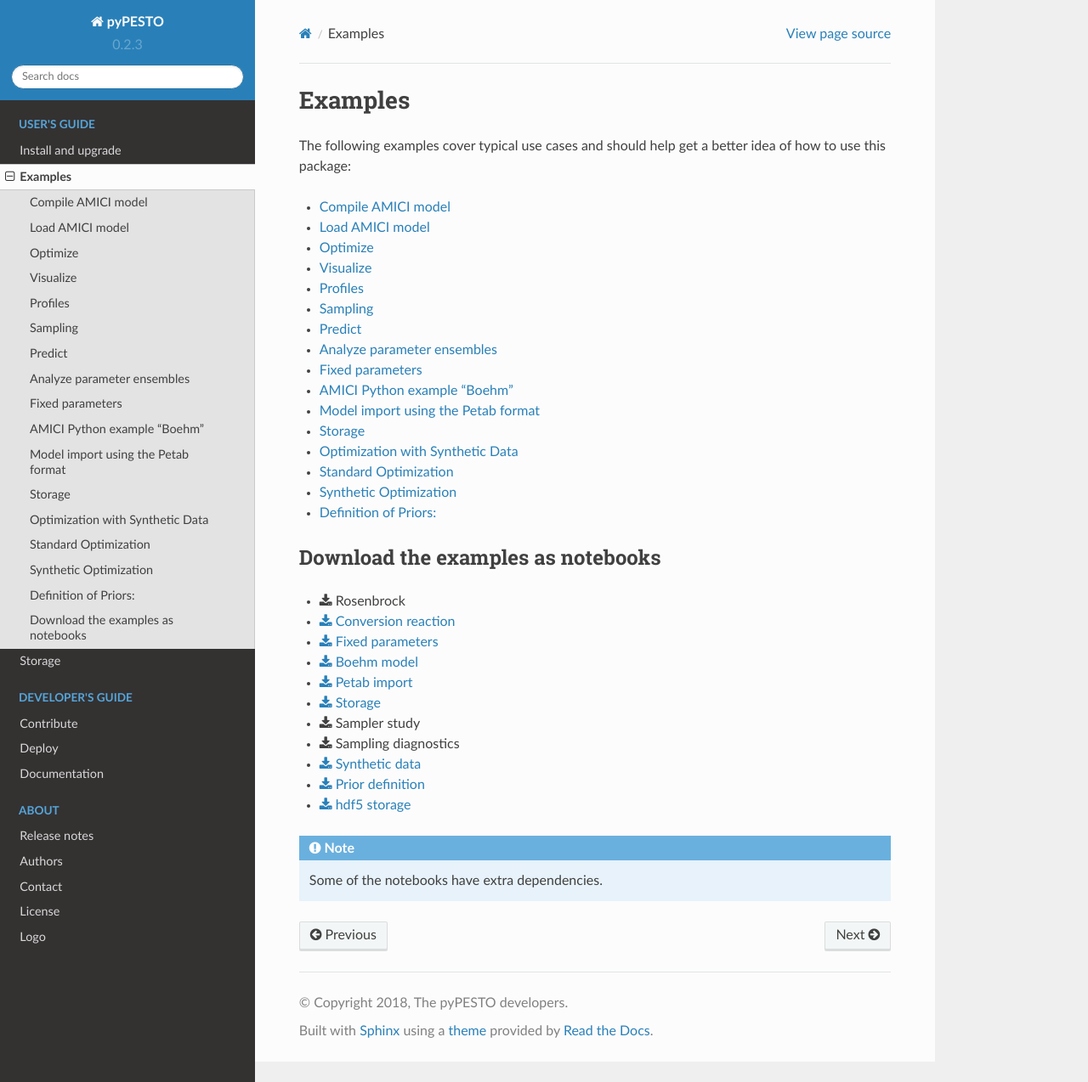
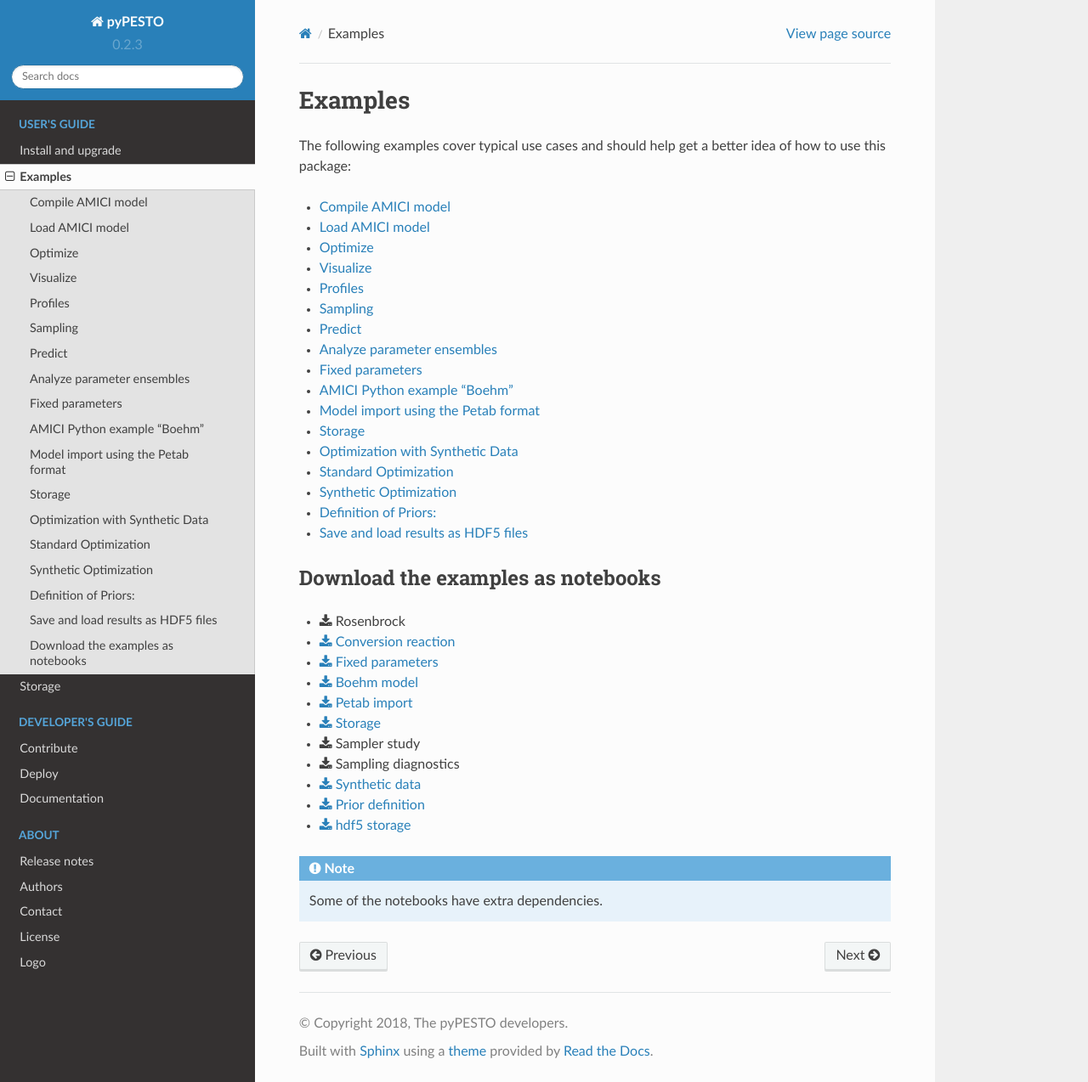
Before and after one commit to ICB-DCM/pyPESTO, a Sphinx documentation site: the page built from doc/example.rst, in a window 1280 px wide and 1274 px high. Shown: the whole window at 85% size. Built offline with Sphinx 7.4.7 and the Read the Docs theme 2.0.0, drawn with Linux system fonts in a browser that asks for light colours; pages that are not in the unit, such as notebooks, are missing from menus.

Commit message:
added storgae_hdf5 to toctree

```diff
--- a/doc/example.rst
+++ b/doc/example.rst
@@ -16,6 +16,7 @@ The following examples cover typical use cases and should help get a better idea
    example/sampling_diagnostics.ipynb
    example/synthetic_data.ipynb
    example/prior_definition.ipynb
+   example/hdf5_storage.ipynb
 
 Download the examples as notebooks
 ----------------------------------
```
